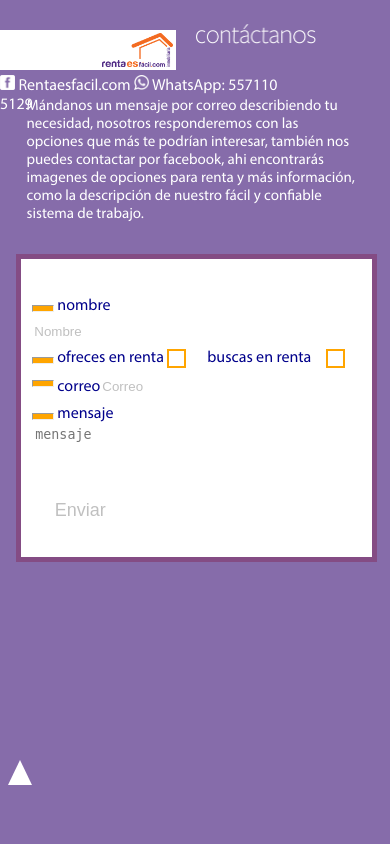
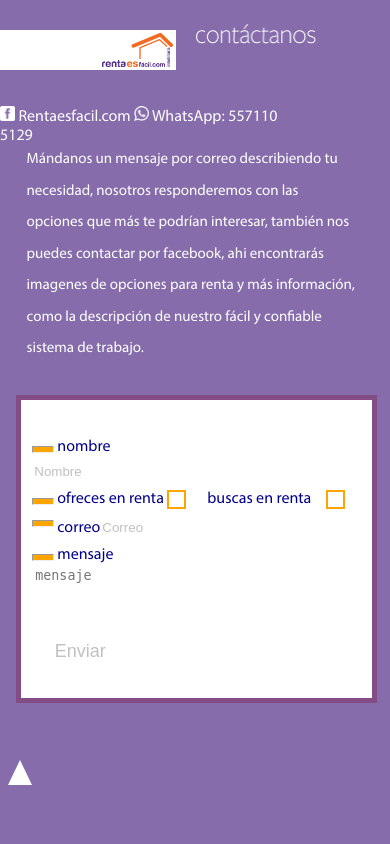
Before and after one commit to Bcalatayud/Rentaesfacil, a PHP site: page /Contactanos.php in a window 390 px wide. Run offline with PHP 8.4, Linux system fonts and the light colour scheme.

Commit message:
Ajustes a contacto
Se ajustaron los tamaños para móviles

```diff
--- a/css/style.css
+++ b/css/style.css
@@ -188,6 +188,7 @@ ul{
 
 #contacto{
 	color: white;
+
 }
 
 #banner{
@@ -205,7 +206,7 @@ ul{
 }
 
 .social{
-	position: absolute;
+	position: fixed;
 	right:20%;
 /*	display: block;*/
 	color: white;
@@ -342,13 +343,22 @@ hr {
 	}
 
 	#form-div{
-		width: 450px;
+		/*width: 450px;
 		padding-left: 3%;
-		padding-right: 3%;
+		padding-right: 3%;*/
 	}
 	.triangulo_sup {
 	position: absolute;
 	top: 90%;
+	}
+	#contacto{
+		line-height: 2.1;
+		margin-top: 50px;
+	}
+
+	.social{
+		position: fixed;
+		margin-top: 50px;
 	}
 }
 
@@ -373,7 +383,7 @@ hr {
 		height: 30px;
 	}
 	.social {
-		margin-top: 25px;
+
 	}
 	.social a img{
 		height: 15px;
@@ -443,17 +453,17 @@ hr {
 	img{
 		height: 30px;
 	}
+
 	.social{
 	position: absolute;
-	top: 50px;
 	right:20%;
 	color: white;
-}
+	}
 	.social a img{
 		height: 15px;
 	}
 	#contacto{
-		font-size: 15px;
+
 	}
 	#back{
     	/*background: url('../img/Moviles.png') no-repeat;*/
```
